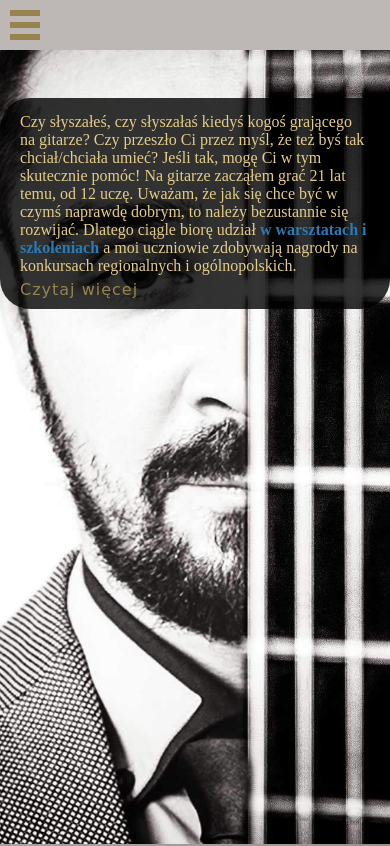
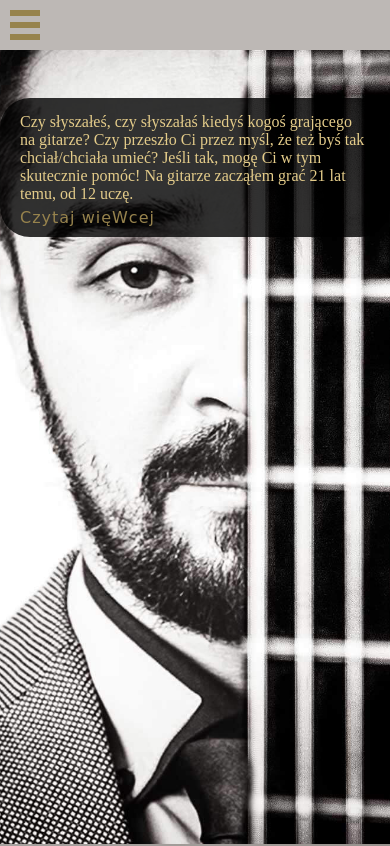
Before and after one commit to Mikulew/krzysztof-przybylo, a website: page app/index.html in a window 390 px wide. Shown: the top 846 px of the page. Drawn offline with nearby package versions, Linux system fonts and the light colour scheme; files that its build step writes are made by us from their sources; files whose address does not match are found by name; a web font is replaced by a local one.

Commit message:
18th commit - more less html text mobile

```diff
--- a/app/index.html
+++ b/app/index.html
@@ -93,9 +93,8 @@
         <div id="header-mobile" class="header-wrapper">
           <article class="header-text">
             <p>Czy słyszałeś, czy słyszałaś kiedyś kogoś grającego na gitarze? Czy przeszło Ci przez myśl, że też byś tak chciał/chciała umieć? Jeśli tak, mogę Ci w tym skutecznie pomóc!
-              Na gitarze zacząłem grać 21 lat temu, od 12 uczę.
-              Uważam, że jak się chce być w czymś naprawdę dobrym, to należy bezustannie się rozwijać. Dlatego ciągle biorę udział <a href="gallery.html" class="page-link-gallery">w warsztatach i szkoleniach</a> a moi uczniowie zdobywają nagrody na konkursach regionalnych i ogólnopolskich.</p>
-            <a class="page-link" href="about.html">Czytaj więcej</a>
+              Na gitarze zacząłem grać 21 lat temu, od 12 uczę.</p>
+            <a class="page-link" href="about.html">Czytaj więWcej</a>
           </article>
         </div>
         <div id="header-desktop" class="header-wrapper">
```
Also changed, not shown: dist/index.html.
